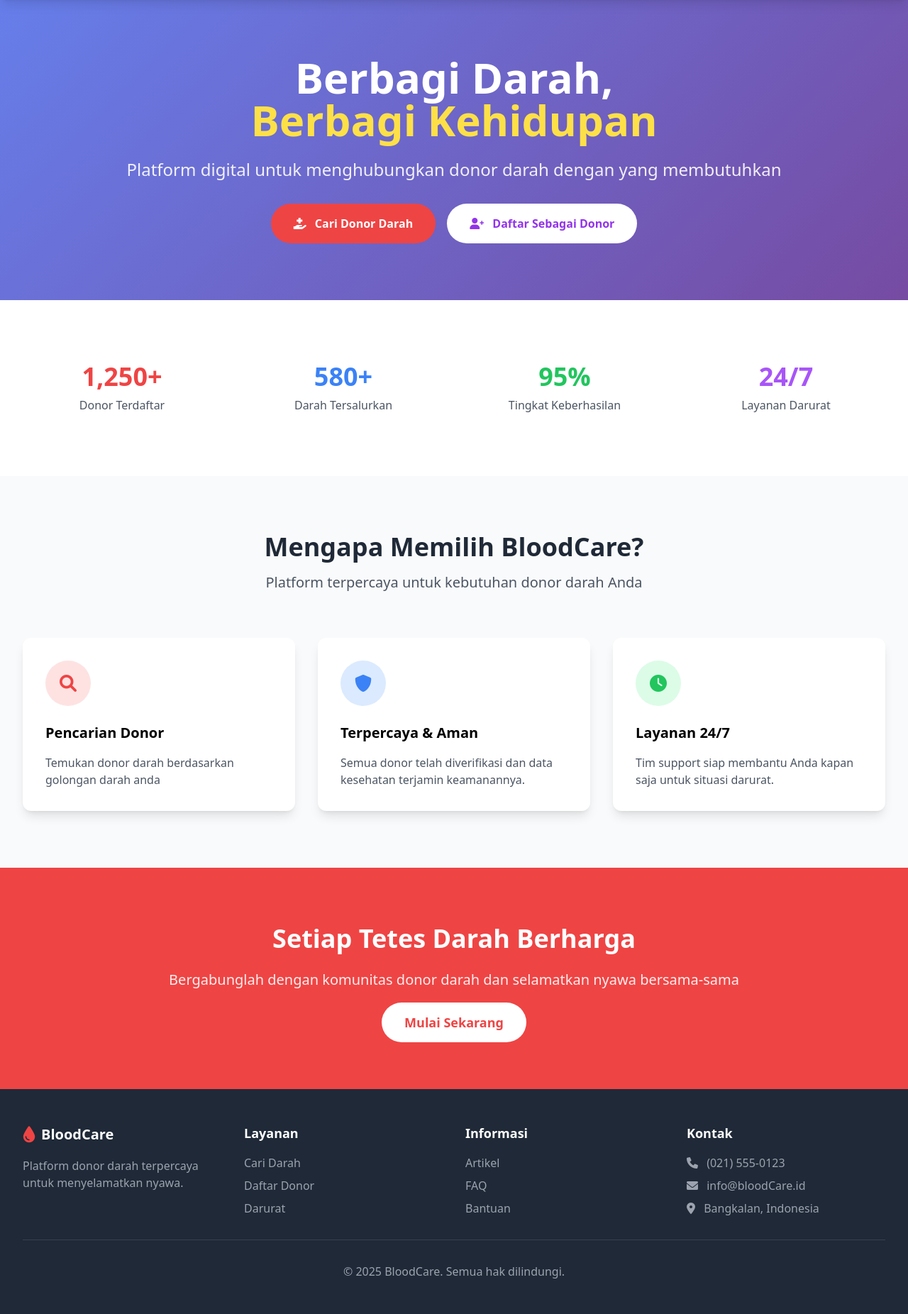
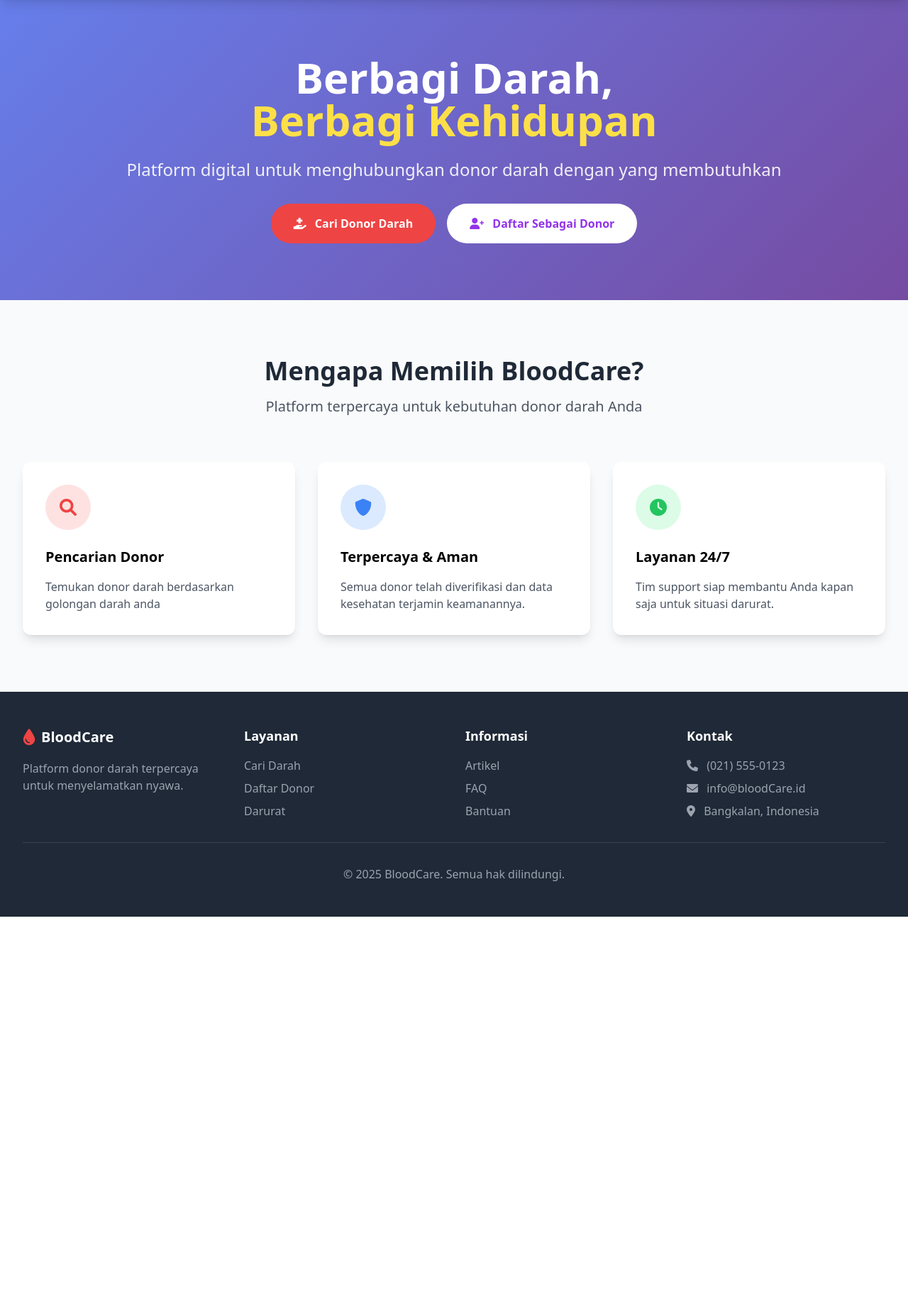
Before and after one commit to Nacxht/blood-donation, a PHP site: page / in a window 1280 px wide. Shown: the part 65-1917 px from the top of the page at 71% size. After the commit the page ends 1357 px from the top, so only its background shows below. Run offline with PHP 8.4, Linux system fonts and the light colour scheme; some libraries are stand-ins or nearby versions.

Commit message:
initial commit

```diff
--- a/index.php
+++ b/index.php
@@ -125,30 +125,6 @@ if (isset($_SESSION["role"])) {
     </div>
   </section>
 
-  <!-- Stats Section -->
-  <section class="py-16 bg-white">
-    <div class="max-w-7xl mx-auto px-4 sm:px-6 lg:px-8">
-      <div class="grid grid-cols-1 md:grid-cols-4 gap-8 text-center">
-        <div class="p-6">
-          <div class="text-4xl font-bold text-red-500 mb-2">1,250+</div>
-          <div class="text-gray-600">Donor Terdaftar</div>
-        </div>
-        <div class="p-6">
-          <div class="text-4xl font-bold text-blue-500 mb-2">580+</div>
-          <div class="text-gray-600">Darah Tersalurkan</div>
-        </div>
-        <div class="p-6">
-          <div class="text-4xl font-bold text-green-500 mb-2">95%</div>
-          <div class="text-gray-600">Tingkat Keberhasilan</div>
-        </div>
-        <div class="p-6">
-          <div class="text-4xl font-bold text-purple-500 mb-2">24/7</div>
-          <div class="text-gray-600">Layanan Darurat</div>
-        </div>
-      </div>
-    </div>
-  </section>
-
   <!-- Features Section -->
   <section class="py-20 bg-gray-50">
     <div class="max-w-7xl mx-auto px-4 sm:px-6 lg:px-8">
@@ -186,21 +162,6 @@ if (isset($_SESSION["role"])) {
           <p class="text-gray-600">Tim support siap membantu Anda kapan saja untuk situasi darurat.</p>
         </div>
       </div>
-    </div>
-  </section>
-
-  <!-- CTA Section -->
-  <section class="py-20 bg-red-500 text-white">
-    <div class="max-w-7xl mx-auto px-4 sm:px-6 lg:px-8 text-center">
-      <h2 class="text-3xl md:text-4xl font-bold mb-6">
-        Setiap Tetes Darah Berharga
-      </h2>
-      <p class="text-xl mb-8 opacity-90">
-        Bergabunglah dengan komunitas donor darah dan selamatkan nyawa bersama-sama
-      </p>
-      <a href="donasi.php" class="bg-white text-red-500 hover:bg-gray-100 px-8 py-4 rounded-full font-semibold text-lg transition transform hover:scale-105">
-        Mulai Sekarang
-      </a>
     </div>
   </section>
 
```
